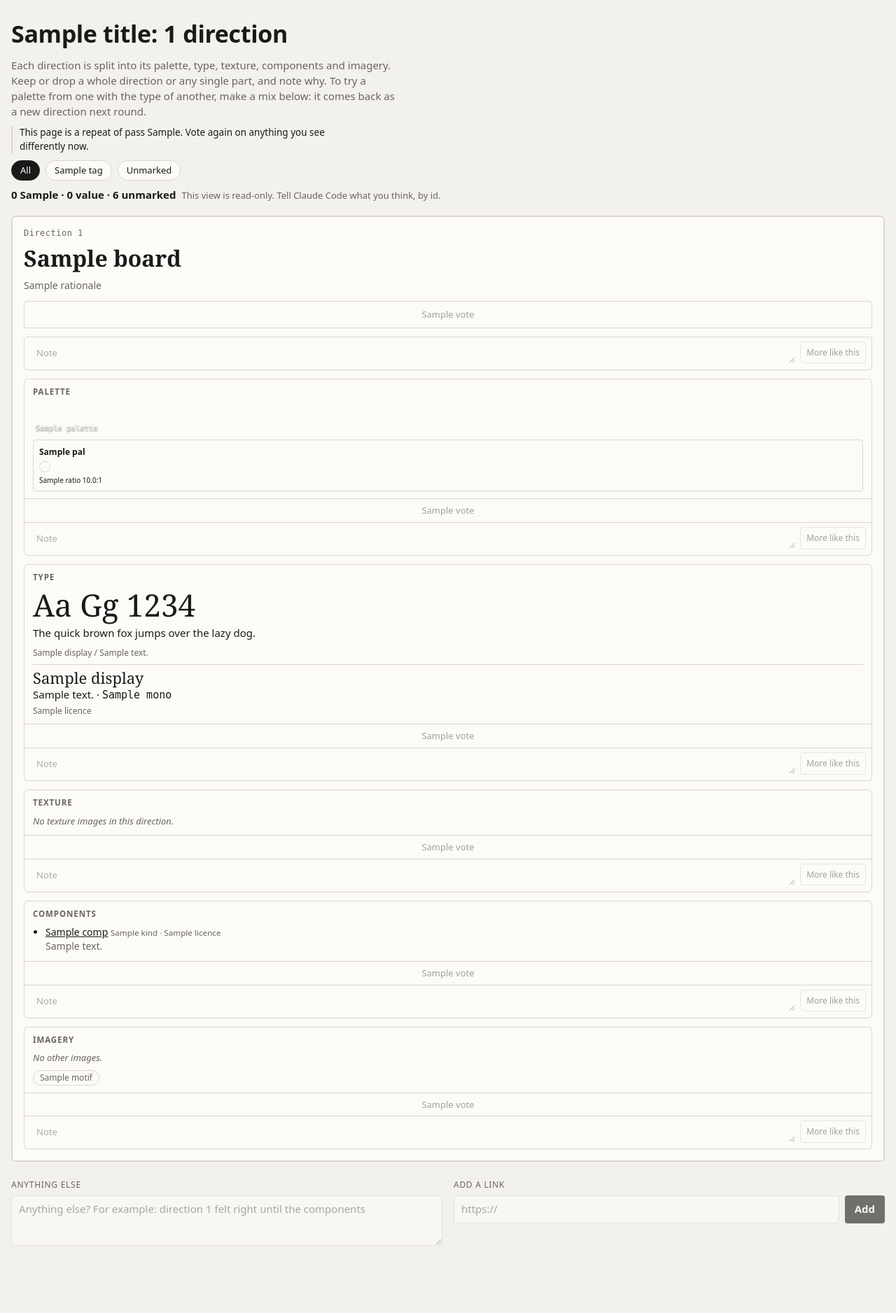
After one commit to h-3303/taste, a Python web app: template src/taste/pages/templates/directions.html.j2 in a window 1280 px wide. The commit adds this page. Shown: the whole page at 70% size. Run offline with Jinja, Linux system fonts and the light colour scheme; the template is opened without the code that fills it: most values are stand-ins (such as "Sample title", 1, 10 or a date in 2020).

Commit message:
feat: directions stage with per-part notes and combinations
Co-Authored-By: Claude Opus 5.5 <noreply@anthropic.com>

```diff
--- a/src/taste/pages/templates/_base.html.j2
+++ b/src/taste/pages/templates/_base.html.j2
@@ -85,6 +85,7 @@ header p{margin:0;color:var(--muted);max-width:65ch}
   </figure>
 {% endfor %}{% endblock %}
 </main>
+{% block after_wall %}{% endblock %}
 <section class="page-foot">
   <div>
     <label for="page-note">Anything else</label>
@@ -109,6 +110,7 @@ header p{margin:0;color:var(--muted);max-width:65ch}
   const pageNote = document.getElementById("page-note"), addUrl = document.getElementById("add-url");
   const addBtn = document.getElementById("add-url-btn"), links = document.getElementById("links");
   let state = { items: {}, combos: [], prompts: [], requests: [], note: "" }, filter = "", ref = null;
+  const hooks = [];   /* stage templates repaint their own controls here */
 
   const get = id => state.items[id] || { vote: null, note: "" };
   const put = (id, e) => { if (!e.vote && !e.note) delete state.items[id]; else state.items[id] = e; };
@@ -147,6 +149,7 @@ header p{margin:0;color:var(--muted);max-width:65ch}
     } else {
       count.textContent = `${cards.length} item${cards.length === 1 ? "" : "s"}${noted ? ` · ${noted} with notes` : ""}`;
     }
+    hooks.forEach(f => f());
   };
 
   document.querySelectorAll("[data-filter]").forEach(b => b.addEventListener("click", () => {
@@ -206,6 +209,7 @@ header p{margin:0;color:var(--muted);max-width:65ch}
   };
   addBtn.addEventListener("click", add);
   addUrl.addEventListener("keydown", e => { if (e.key === "Enter") { e.preventDefault(); add(); } });
+{% block script %}{% endblock %}
   paint();
 })();
 </script>
--- /dev/null
+++ b/src/taste/pages/templates/directions.html.j2
@@ -0,0 +1,183 @@
+{% extends "_base.html.j2" %}
+{% block title %}{{ title }} directions{% endblock %}
+{% block heading %}{{ title }}: {{ boards|length }} direction{{ "" if boards|length == 1 else "s" }}{% endblock %}
+{% block intro %}<p>Each direction is split into its palette, type, texture, components and imagery. Keep or drop a whole direction or any single part, and note why. To try a palette from one with the type of another, make a mix below: it comes back as a new direction next round.</p>{% endblock %}
+{% block note_hint %}Anything else? For example: direction 1 felt right until the components{% endblock %}
+{% block head %}{% for u in font_urls %}<link rel="stylesheet" href="{{ u }}">
+{% endfor %}{% endblock %}
+{% block style %}
+/* Layout: one column per direction (stacking on phone), each a stack of five part cards; the mixer sits under the columns. */
+:root{--part-label:.08em;--sel:#e7e2d8}
+@media (prefers-color-scheme:dark){:root:not([data-theme="light"]){--sel:#2a2724}}
+:root[data-theme="dark"]{--sel:#2a2724}
+main.wall{columns:auto;display:grid;grid-template-columns:repeat(auto-fit,minmax(min(100%,340px),1fr));gap:20px;align-items:start}
+.dir.item{margin:0;padding:16px;gap:12px;overflow:visible;min-width:0}
+.dir>.votes,.dir>.extra{border:1px solid var(--line);border-radius:4px}
+.dir h2{margin:0;font-size:clamp(24px,3vw,32px);line-height:1.05;text-wrap:balance;overflow-wrap:anywhere}
+.dir .id{font:12px ui-monospace,monospace;color:var(--muted);letter-spacing:.04em}
+.why{margin:0;color:var(--muted);font-size:14px}
+.part.item{margin:0;border-width:1px;min-width:0}
+.part .body{padding:10px 12px;display:flex;flex-direction:column;gap:8px;min-width:0}
+.part h3{margin:0;font-size:11.5px;letter-spacing:var(--part-label);text-transform:uppercase;color:var(--muted);font-weight:600}
+.part[data-tone="neg"] .body{opacity:.55}
+.part .votes button{padding:7px}
+.swatches{display:flex;height:44px;border-radius:4px;overflow:hidden}
+.swatches span{flex:1;min-width:0;display:flex;align-items:flex-end;padding:3px 4px;font:10.5px ui-monospace,monospace;color:#fff;text-shadow:0 1px 2px rgba(0,0,0,.7);overflow:hidden}
+.pals{display:grid;grid-template-columns:repeat(auto-fit,minmax(120px,1fr));gap:6px}
+.pal{border-radius:4px;padding:8px;display:flex;flex-direction:column;gap:4px;border:1px solid var(--line);font-size:12px}
+.chips{display:flex;gap:3px}.chips span{width:16px;height:16px;border-radius:50%;border:1px solid var(--line)}
+.spec .aa{font-size:44px;line-height:1}
+.spec p{margin:0;font-size:15px}
+.spec small,.pair small{color:var(--muted);font-size:12px}
+.pair{display:flex;flex-direction:column;gap:2px;padding-top:6px;border-top:1px solid var(--line)}
+.pair .fd{font-size:22px;line-height:1.1;overflow-wrap:anywhere}
+.thumbs{display:grid;grid-template-columns:repeat(3,1fr);gap:6px}
+.thumbs.tex{grid-template-columns:repeat(2,1fr)}
+.thumbs a,.thumbs span{display:block;min-width:0}
+.thumbs img{width:100%;max-width:100%;aspect-ratio:1;object-fit:cover;border-radius:3px;display:block;background:var(--line)}
+.none{margin:0;color:var(--muted);font-size:13px;font-style:italic}
+.comps{margin:0;padding-left:18px;display:flex;flex-direction:column;gap:4px;font-size:14px}
+.comps small,.comps span{color:var(--muted)}.comps a{color:var(--ink)}
+.motifs{display:flex;gap:6px;flex-wrap:wrap}
+.motifs span{border:1px solid var(--line);border-radius:99px;padding:1px 9px;font-size:12px;color:var(--muted)}
+.mixer{max-width:1600px;margin:28px auto 0;padding:18px;border:1px solid var(--line);border-radius:6px;background:var(--card);display:flex;flex-direction:column;gap:14px}
+.mixer h2{margin:0;font-size:20px}
+.mixer p{margin:0;color:var(--muted);max-width:65ch}
+.pick{display:grid;grid-template-columns:repeat(auto-fit,minmax(min(100%,150px),1fr));gap:10px}
+.pick label,.mixrow label{display:flex;flex-direction:column;gap:4px;font-size:11.5px;letter-spacing:var(--part-label);text-transform:uppercase;color:var(--muted);min-width:0}
+.mixer select,.mixer input,.mixer textarea{width:100%;min-width:0;padding:7px 9px;border:1px solid var(--line);border-radius:4px;background:var(--bg);color:var(--ink);font:inherit;font-size:14px;text-transform:none;letter-spacing:0}
+.mixrow{display:grid;grid-template-columns:repeat(auto-fit,minmax(min(100%,260px),1fr));gap:10px;align-items:end}
+.mixrow textarea{min-height:38px;height:38px;resize:vertical}
+#mix-add{align-self:flex-start;padding:9px 16px;border:0;border-radius:4px;background:var(--ink);color:var(--card);font:inherit;font-weight:600;cursor:pointer}
+#mixes{list-style:none;margin:0;padding:0;display:flex;flex-direction:column;gap:6px}
+#mixes li{display:flex;gap:10px;align-items:flex-start;padding:8px 10px;background:var(--sel);border-radius:4px;min-width:0}
+#mixes .what{flex:1;min-width:0;display:flex;flex-direction:column;gap:2px;overflow-wrap:anywhere}
+#mixes small{color:var(--muted);font-size:12.5px}
+#mixes button{border:0;background:none;color:var(--muted);text-decoration:underline;cursor:pointer;font:inherit;font-size:12.5px}
+{% endblock %}
+{% macro controls(id, label) %}
+    <div class="votes">
+      {% for v in votes %}<button type="button" data-vote="{{ v.value }}" data-tone="{{ v.tone }}" aria-pressed="false" aria-label="{{ v.label }} {{ label }}">{{ v.label }}</button>{% endfor %}
+    </div>
+    <div class="extra">
+      <textarea class="item-note" id="note-{{ id|replace(':', '-') }}" rows="1" placeholder="Note" aria-label="Note on {{ label }}"></textarea>
+      <button type="button" class="more" aria-pressed="false" aria-label="Find more like {{ label }}">More like this</button>
+    </div>
+{% endmacro %}
+{% macro thumbs(list, cls="") %}
+<div class="thumbs {{ cls }}">{% for it in list %}{% if it.link %}<a href="{{ it.link }}" target="_blank" rel="noopener" title="{{ it.source_note }} · {{ it.id }}"><img src="{{ it.src }}" alt="{{ it.title }}" loading="lazy"></a>{% else %}<span title="{{ it.source_note }} · {{ it.id }}"><img src="{{ it.src }}" alt="{{ it.title }}" loading="lazy"></span>{% endif %}{% endfor %}</div>
+{% endmacro %}
+{% block wall %}
+{% for b in boards %}
+  <section class="item dir" data-id="{{ b.id }}" data-votes="{{ votes|map(attribute='value')|join(' ') }}" data-tone="">
+    <span class="id">Direction {{ b.id }}</span>
+    <h2 style="font-family:'{{ b.type.display }}',Georgia,serif">{{ b.name }}</h2>
+    <p class="why">{{ b.rationale }}</p>
+    {{ controls(b.id, "direction " ~ b.name) }}
+
+    <section class="item part" data-id="{{ b.id }}:palette" data-votes="{{ votes|map(attribute='value')|join(' ') }}" data-tone="">
+      <div class="body">
+        <h3>Palette</h3>
+        <div class="swatches">{% for c in b.palette %}<span style="background:{{ c }}">{{ c }}</span>{% endfor %}</div>
+        {% if b.pals %}<div class="pals">{% for pl in b.pals %}
+          <div class="pal" style="background:{{ pl.roles.bg or '#ffffff' }};color:{{ pl.roles.text or '#000000' }}">
+            <b>{{ pl.label }}</b>
+            <div class="chips">{% for r, c in pl.roles.items() %}<span title="{{ r }} {{ c }}" style="background:{{ c }}"></span>{% endfor %}</div>
+            {% if pl.ratios %}<small>{% for r, v in pl.ratios.items() %}{{ r }} {{ "%.1f"|format(v) }}:1{% if not loop.last %} · {% endif %}{% endfor %}</small>{% endif %}
+          </div>{% endfor %}
+        </div>{% endif %}
+      </div>
+      {{ controls(b.id ~ ":palette", "palette of " ~ b.name) }}
+    </section>
+
+    <section class="item part" data-id="{{ b.id }}:type" data-votes="{{ votes|map(attribute='value')|join(' ') }}" data-tone="">
+      <div class="body spec">
+        <h3>Type</h3>
+        <span class="aa" style="font-family:'{{ b.type.display }}',Georgia,serif">Aa Gg 1234</span>
+        <p style="font-family:'{{ b.type.text }}',system-ui,sans-serif">The quick brown fox jumps over the lazy dog.</p>
+        <small>{{ b.type.display }} / {{ b.type.text }}</small>
+        {% for f in b.fonts or [] %}<div class="pair">
+          <span class="fd" style="font-family:'{{ f.display }}',Georgia,serif">{{ f.display }}</span>
+          <span style="font-family:'{{ f.text }}',system-ui,sans-serif">{{ f.text }}{% if f.mono %} · <span style="font-family:'{{ f.mono }}',ui-monospace,monospace">{{ f.mono }}</span>{% endif %}</span>
+          {% if f.licence %}<small>{{ f.licence }}</small>{% endif %}
+        </div>{% endfor %}
+      </div>
+      {{ controls(b.id ~ ":type", "type of " ~ b.name) }}
+    </section>
+
+    <section class="item part" data-id="{{ b.id }}:texture" data-votes="{{ votes|map(attribute='value')|join(' ') }}" data-tone="">
+      <div class="body">
+        <h3>Texture</h3>
+        {% if b.texture %}{{ thumbs(b.texture, "tex") }}{% else %}<p class="none">No texture images in this direction.</p>{% endif %}
+      </div>
+      {{ controls(b.id ~ ":texture", "texture of " ~ b.name) }}
+    </section>
+
+    <section class="item part" data-id="{{ b.id }}:components" data-votes="{{ votes|map(attribute='value')|join(' ') }}" data-tone="">
+      <div class="body">
+        <h3>Components</h3>
+        {% if b.comps %}<ul class="comps">{% for c in b.comps %}
+          <li>{% if c.link %}<a href="{{ c.link }}" target="_blank" rel="noopener">{{ c.name }}</a>{% else %}{{ c.name }}{% endif %} <small>{{ c.kind }}{% if c.licence %} · {{ c.licence }}{% endif %}</small>{% if c.note %}<br><span>{{ c.note }}</span>{% endif %}</li>
+        {% endfor %}</ul>{% else %}<p class="none">No components listed yet.</p>{% endif %}
+      </div>
+      {{ controls(b.id ~ ":components", "components of " ~ b.name) }}
+    </section>
+
+    <section class="item part" data-id="{{ b.id }}:imagery" data-votes="{{ votes|map(attribute='value')|join(' ') }}" data-tone="">
+      <div class="body">
+        <h3>Imagery</h3>
+        {% if b.imagery %}{{ thumbs(b.imagery) }}{% else %}<p class="none">No other images.</p>{% endif %}
+        <div class="motifs">{% for m in b.motifs %}<span>{{ m }}</span>{% endfor %}</div>
+      </div>
+      {{ controls(b.id ~ ":imagery", "imagery of " ~ b.name) }}
+    </section>
+  </section>
+{% endfor %}
+{% endblock %}
+{% block after_wall %}{% if boards|length > 1 %}
+<section class="mixer" aria-labelledby="mixer-h">
+  <h2 id="mixer-h">Make a mix</h2>
+  <p>Take each part from any direction and name the result. Every mix you add here becomes a new direction in the next round.</p>
+  <div class="pick">
+    {% for p in parts %}<label for="mix-{{ p }}">{{ p }}
+      <select id="mix-{{ p }}" data-part="{{ p }}">{% for b in boards %}<option value="{{ b.id }}">{{ b.id }}. {{ b.name }}</option>{% endfor %}</select>
+    </label>{% endfor %}
+  </div>
+  <div class="mixrow">
+    <label for="mix-name">Name<input id="mix-name" type="text" maxlength="60" placeholder="e.g. Warm grid" autocomplete="off"></label>
+    <label for="mix-note">Note (optional)<textarea id="mix-note" rows="1" maxlength="600" placeholder="What you hope the mix does"></textarea></label>
+  </div>
+  <button type="button" id="mix-add">Add mix</button>
+  <ul id="mixes" aria-label="Mixes to make"></ul>
+</section>
+{% endif %}{% endblock %}
+{% block script %}{% if boards|length > 1 %}
+  const NAMES = {{ names|tojson }};
+  const picks = [...document.querySelectorAll(".mixer select[data-part]")];
+  const mixName = document.getElementById("mix-name"), mixNote = document.getElementById("mix-note");
+  const mixAdd = document.getElementById("mix-add"), mixes = document.getElementById("mixes");
+  hooks.push(() => {
+    mixes.replaceChildren(...state.combos.map((c, i) => {
+      const li = document.createElement("li"), what = document.createElement("div");
+      const b = document.createElement("b"), s = document.createElement("small"), x = document.createElement("button");
+      what.className = "what"; b.textContent = c.name;
+      s.textContent = Object.entries(c.parts || {}).map(([p, d]) => `${p} from ${d}${NAMES[d] ? ` (${NAMES[d]})` : ""}`).join(" \u00b7 ");
+      what.append(b, s);
+      if (c.note) { const n = document.createElement("small"); n.textContent = c.note; what.append(n); }
+      x.type = "button"; x.textContent = "Remove"; x.disabled = !ref; x.setAttribute("aria-label", `Remove mix ${c.name}`);
+      x.addEventListener("click", () => { state.combos.splice(i, 1); paint(); save(); });
+      li.append(what, x); return li;
+    }));
+  });
+  if (!ref) [...picks, mixName, mixNote, mixAdd].forEach(c => { c.disabled = true; });
+  mixAdd.addEventListener("click", () => {
+    const name = mixName.value.trim();
+    if (!name) { status.textContent = "Name the mix first."; mixName.focus(); return; }
+    const parts = Object.fromEntries(picks.map(s => [s.dataset.part, s.value]));
+    if (new Set(Object.values(parts)).size < 2) { status.textContent = "Pick parts from at least two directions."; return; }
+    state.combos.push({ name, parts, note: mixNote.value.trim() });
+    mixName.value = ""; mixNote.value = "";
+    paint(); save();
+  });
+  mixName.addEventListener("keydown", e => { if (e.key === "Enter") { e.preventDefault(); mixAdd.click(); } });
+{% endif %}{% endblock %}
--- a/src/taste/rounds.py
+++ b/src/taste/rounds.py
@@ -198,7 +198,7 @@ def gaps(run: Run) -> list[str]:
         for img in run.read("pool.json").get("images", []):
             if img.get("style") is not None:
                 counts[str(img["style"])] = counts.get(str(img["style"]), 0) + 1
-        known = [str(d["id"]) for d in run.read("directions.json").get("directions", [])] \
+        known = [str(d["id"]) for d in run.read("directions.json").get("directions", []) if "from" not in d] \
             if run.has("directions.json") else sorted(counts)
         out += [f"Direction {d} is thin ({counts.get(d, 0)} images)" for d in known if counts.get(d, 0) < THIN]
     return out
```
Also changed, not shown: src/taste/boards/directions.py (+53 -6 lines), src/taste/cli.py (+21 -2 lines), src/taste/combine.py (added, +76 -0 lines), src/taste/pages/__init__.py (+24 -1 lines), tests/test_combine.py (added, +156 -0 lines), tests/test_pages.py (+62 -0 lines).
